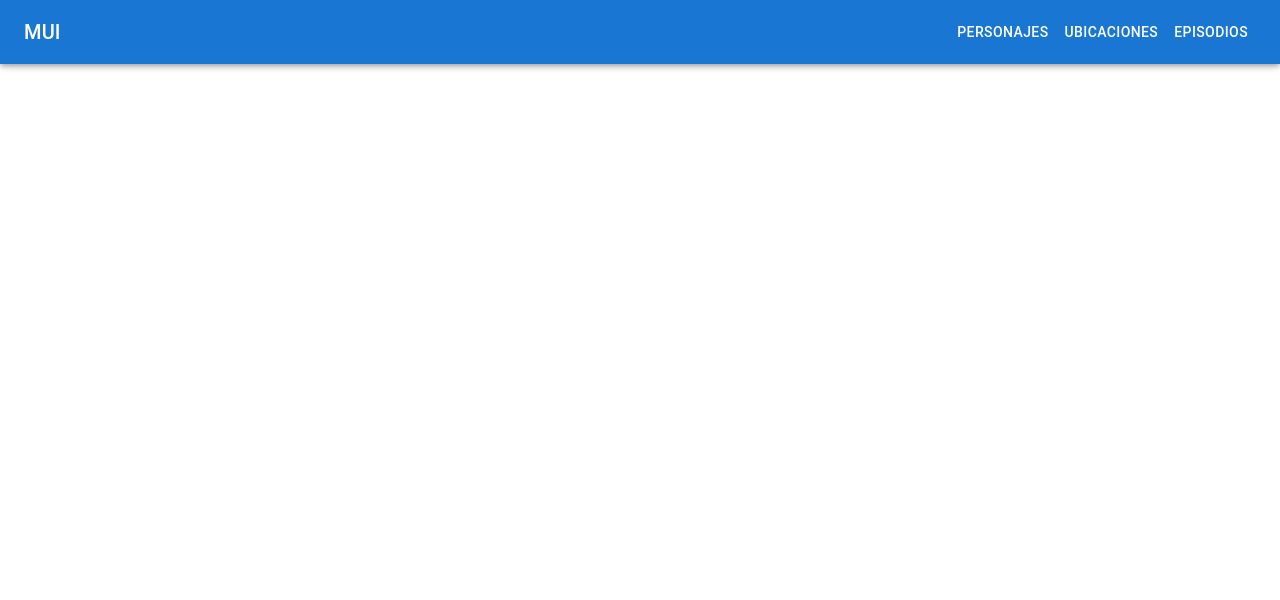
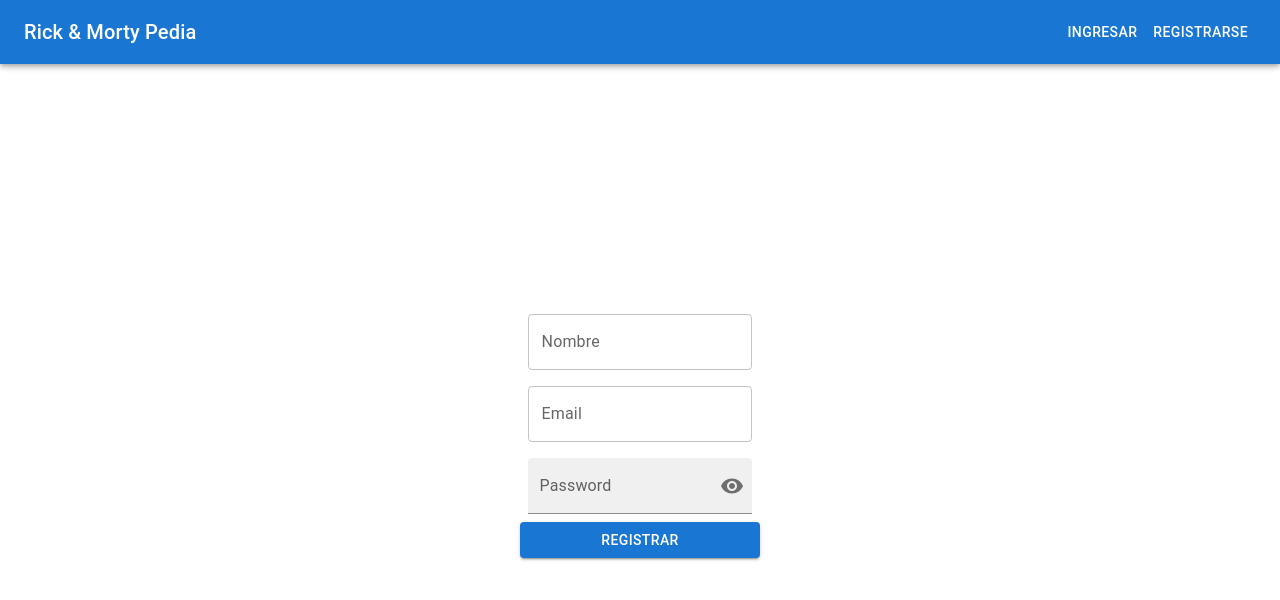
Before and after one commit to SebastianLunar/front4, a React (Vite) app: page /signup in a window 1280 px wide. Shown: the top 600 px of the page. Built offline with nearby package versions, Linux system fonts and the light colour scheme.

Commit message:
rutas publicas-privadas

```diff
--- /dev/null
+++ b/src/components/LogIn.jsx
@@ -0,0 +1,116 @@
+import { Visibility, VisibilityOff } from '@mui/icons-material'
+import {
+  Button,
+  Container,
+  FilledInput,
+  FormControl,
+  IconButton,
+  InputAdornment,
+  InputLabel,
+  TextField
+} from '@mui/material'
+import React, { useContext, useEffect, useState } from 'react'
+import { useNavigate } from 'react-router-dom'
+import { getData } from '../helpers/getData'
+import { AppContext } from '../context/userContext'
+
+const LogIn = ({ setAutenticado }) => {
+  const [showPassword, setShowPassword] = useState(false)
+  const [usuarios, setUsuarios] = useState([])
+  const [email, setEmail] = useState('')
+  const [password, setPassword] = useState('')
+  const navigate = useNavigate()
+  const { context, setContext } = useContext(AppContext)
+
+  const handleClickShowPassword = () => setShowPassword(show => !show)
+
+  const handleMouseDownPassword = event => {
+    event.preventDefault()
+  }
+  const handleMouseUpPassword = event => {
+    event.preventDefault()
+  }
+
+  const handleSubmit = event => {
+    event.preventDefault()
+
+    const user = usuarios.find(usuario => usuario.email === email)
+    if (user) {
+      if (user.password === password) {
+        alert('Bienvenido')
+        setAutenticado(true)
+        setContext(user)
+        navigate('/characters')
+      } else {
+        alert('Contraseña incorrecta')
+      }
+    }
+  }
+
+  useEffect(() => {
+    const getUsers = async () => {
+      const users = await getData('http://localhost:3000/usuarios')
+      setUsuarios(users)
+    }
+
+    getUsers()
+  }, [])
+
+  return (
+    <Container
+      sx={{
+        height: 'calc(100vh - 4rem)',
+        display: 'flex',
+        justifyContent: 'center',
+        alignItems: 'center'
+      }}
+    >
+      <form
+        style={{ display: 'flex', flexDirection: 'column' }}
+        onSubmit={handleSubmit}
+      >
+        <FormControl sx={{ m: 1, width: '25ch' }} variant='filled'>
+          <TextField
+            label='Email'
+            id='email'
+            value={email}
+            onChange={event => {
+              setEmail(event.target.value)
+            }}
+          />
+        </FormControl>
+        <FormControl sx={{ m: 1, width: '25ch' }} variant='filled'>
+          <InputLabel htmlFor='filled-adornment-password'>Password</InputLabel>
+          <FilledInput
+            id='filled-adornment-password'
+            type={showPassword ? 'text' : 'password'}
+            value={password}
+            onChange={event => {
+              setPassword(event.target.value)
+            }}
+            endAdornment={
+              <InputAdornment position='end'>
+                <IconButton
+                  aria-label={
+                    showPassword ? 'hide the password' : 'display the password'
+                  }
+                  onClick={handleClickShowPassword}
+                  onMouseDown={handleMouseDownPassword}
+                  onMouseUp={handleMouseUpPassword}
+                  edge='end'
+                >
+                  {showPassword ? <VisibilityOff /> : <Visibility />}
+                </IconButton>
+              </InputAdornment>
+            }
+          />
+        </FormControl>
+        <Button type='submit' variant='contained'>
+          Ingresar
+        </Button>
+      </form>
+    </Container>
+  )
+}
+
+export default LogIn
--- a/src/components/NavBar.jsx
+++ b/src/components/NavBar.jsx
@@ -24,41 +24,58 @@ import Button from '@mui/material/Button'
 import { NavLink } from 'react-router-dom'
 
 const drawerWidth = 240
-const navItems = [
-  {
-    id: 1,
-    name: 'Personajes',
-    path: '/characters'
-  },
-  {
-    id: 2,
-    name: 'Ubicaciones',
-    path: '/locations'
-  },
-  {
-    id: 3,
-    name: 'Episodios',
-    path: '/episodes'
-  }
-]
 
-const NavBar = props => {
-  const { window } = props
+const NavBar = ({ autenticado, setAutenticado }) => {
   const [mobileOpen, setMobileOpen] = React.useState(false)
 
   const handleDrawerToggle = () => {
     setMobileOpen(prevState => !prevState)
   }
 
+  const navItems = [
+    {
+      id: 1,
+      name: 'Personajes',
+      path: '/characters',
+      show: autenticado
+    },
+    {
+      id: 2,
+      name: 'Ubicaciones',
+      path: '/locations',
+      show: autenticado
+    },
+    {
+      id: 3,
+      name: 'Episodios',
+      path: '/episodes',
+      show: autenticado
+    },
+    {
+      id: 4,
+      name: 'Ingresar',
+      path: '/login',
+      show: true
+    },
+    {
+      id: 5,
+      name: 'Registrarse',
+      path: '/signup',
+      show: true
+    }
+  ]
+
   const drawer = (
     <Box onClick={handleDrawerToggle} sx={{ textAlign: 'center' }}>
       <Typography variant='h6' sx={{ my: 2 }}>
-        MUI
+        Rick & Morty Pedia
       </Typography>
       <Divider />
       <List>
-        {navItems.map(item => (
-          <NavLink to={item.path}>
+        {navItems
+          .filter(ruta => ruta.show)
+          .map(item => (
+            <NavLink to={item.path} key={item.id}>
               <ListItem key={item.id} disablePadding>
                 <ListItemButton sx={{ textAlign: 'center' }}>
                   <ListItemText primary={item.name} />
@@ -69,9 +86,6 @@ const NavBar = props => {
       </List>
     </Box>
   )
-
-  const container =
-    window !== undefined ? () => window().document.body : undefined
 
   return (
     <Box sx={{ display: 'flex', mb: 8 }}>
@@ -92,13 +106,15 @@ const NavBar = props => {
             component='div'
             sx={{ flexGrow: 1, display: { xs: 'none', sm: 'block' } }}
           >
-            MUI
+            Rick & Morty Pedia
           </Typography>
           <Box sx={{ display: { xs: 'none', sm: 'block' } }}>
-            {navItems.map(item => (
+            {navItems
+              .filter(ruta => ruta.show)
+              .map(item => (
                 // <a href={item} />
                 // <Link to={item} />
-              <NavLink to={item.path}>
+                <NavLink to={item.path} key={item.id}>
                   <Button key={item.id} sx={{ color: '#fff' }}>
                     {item.name}
                   </Button>
@@ -109,7 +125,6 @@ const NavBar = props => {
       </AppBar>
       <nav>
         <Drawer
-          container={container}
           variant='temporary'
           open={mobileOpen}
           onClose={handleDrawerToggle}
--- /dev/null
+++ b/src/components/SignUp.jsx
@@ -0,0 +1,117 @@
+import { Visibility, VisibilityOff } from '@mui/icons-material'
+import {
+  Button,
+  Container,
+  FilledInput,
+  FormControl,
+  IconButton,
+  InputAdornment,
+  InputLabel,
+  TextField
+} from '@mui/material'
+import React, { useState } from 'react'
+import { postData } from '../helpers/postData'
+import { useNavigate } from 'react-router-dom'
+
+const SignUp = () => {
+  const [showPassword, setShowPassword] = useState(false)
+  const [nombre, setNombre] = useState('')
+  const [email, setEmail] = useState('')
+  const [password, setPassword] = useState('')
+  const navigate = useNavigate()
+
+  const handleClickShowPassword = () => setShowPassword(show => !show)
+
+  const handleMouseDownPassword = event => {
+    event.preventDefault()
+  }
+  const handleMouseUpPassword = event => {
+    event.preventDefault()
+  }
+
+  const handleSubmit = async event => {
+    event.preventDefault()
+    const newUser = {
+      id: crypto.randomUUID(),
+      nombre,
+      email,
+      password
+    }
+
+    const result = await postData('http://localhost:3000/usuarios', newUser)
+    if (result === 201) {
+      alert('Usuario creado exitosamente')
+      navigate('/login')
+    } else {
+      alert('Hubo un error al crear el usuario')
+    }
+  }
+
+  return (
+    <Container
+      sx={{
+        height: 'calc(100vh - 4rem)',
+        display: 'flex',
+        justifyContent: 'center',
+        alignItems: 'center'
+      }}
+    >
+      <form
+        style={{ display: 'flex', flexDirection: 'column' }}
+        onSubmit={handleSubmit}
+      >
+        <FormControl sx={{ m: 1, width: '25ch' }} variant='filled'>
+          <TextField
+            label='Nombre'
+            id='nombre'
+            value={nombre}
+            onChange={event => {
+              setNombre(event.target.value)
+            }}
+          />
+        </FormControl>
+        <FormControl sx={{ m: 1, width: '25ch' }} variant='filled'>
+          <TextField
+            label='Email'
+            id='email'
+            value={email}
+            onChange={event => {
+              setEmail(event.target.value)
+            }}
+          />
+        </FormControl>
+        <FormControl sx={{ m: 1, width: '25ch' }} variant='filled'>
+          <InputLabel htmlFor='filled-adornment-password'>Password</InputLabel>
+          <FilledInput
+            id='filled-adornment-password'
+            type={showPassword ? 'text' : 'password'}
+            value={password}
+            onChange={event => {
+              setPassword(event.target.value)
+            }}
+            endAdornment={
+              <InputAdornment position='end'>
+                <IconButton
+                  aria-label={
+                    showPassword ? 'hide the password' : 'display the password'
+                  }
+                  onClick={handleClickShowPassword}
+                  onMouseDown={handleMouseDownPassword}
+                  onMouseUp={handleMouseUpPassword}
+                  edge='end'
+                >
+                  {showPassword ? <VisibilityOff /> : <Visibility />}
+                </IconButton>
+              </InputAdornment>
+            }
+          />
+        </FormControl>
+        <Button type='submit' variant='contained'>
+          Registrar
+        </Button>
+      </form>
+    </Container>
+  )
+}
+
+export default SignUp
--- /dev/null
+++ b/src/context/userContext.js
@@ -0,0 +1,3 @@
+import { createContext } from "react";
+
+export const AppContext = (createContext())
--- /dev/null
+++ b/src/helpers/getData.js
@@ -0,0 +1,5 @@
+export const getData = async (url) => {
+  const response = await fetch(url)
+  const data = await response.json()
+  return data
+}
--- /dev/null
+++ b/src/helpers/postData.js
@@ -0,0 +1,10 @@
+export const postData = async (url, data) => {
+  const response = await fetch(url, {
+    method: 'POST',
+    headers: {
+      'Content-Type': 'application/json',
+    },
+    body: JSON.stringify(data),
+  });
+  return response.status
+}
--- a/src/routes/AppRouter.jsx
+++ b/src/routes/AppRouter.jsx
@@ -1,29 +1,50 @@
-import React, { lazy, Suspense } from 'react'
+import React, { lazy, Suspense, useState } from 'react'
 import { BrowserRouter, Route, Routes } from 'react-router'
 import NavBar from '../components/NavBar'
+import { AppContext } from '../context/userContext'
+import Private from './Private'
+import Available from './Available'
 
 const Home = lazy(() => import('../components/Home'))
-const Characters = lazy(() => import('../components/Characters'))
-const CharacterDetail = lazy(() => import('../components/CharacterDetail'))
-const Locations = lazy(() => import('../components/Locations'))
-const Episodes = lazy(() => import('../components/Episodes'))
-const LocationDetail = lazy(() => import('../components/LocationDetail'))
+const SignUp = lazy(() => import('../components/SignUp'))
+const LogIn = lazy(() => import('../components/LogIn'))
 
 const AppRouter = () => {
+  const [autenticado, setAutenticado] = useState(false)
+  const [context, setContext] = useState({})
+
   return (
+    <AppContext.Provider
+      value={{
+        context,
+        setContext
+      }}
+    >
       <BrowserRouter>
-      <NavBar />
+        <NavBar autenticado={autenticado} setAutenticado={setAutenticado} />
         <Suspense fallback={<div>Loading...</div>}>
           <Routes>
+            {/* Rutas Públicas */}
             <Route path='/' element={<Home />} />
-          <Route path='/characters' element={<Characters />} />
-          <Route path='/characters/:charID' element={<CharacterDetail />} />
-          <Route path='/locations' element={<Locations />} />
-          <Route path='/locations/:locationID' element={<LocationDetail />} />
-          <Route path='/episodes' element={<Episodes />} />
+            <Route path='/signup' element={<SignUp />} />
+            <Route
+              path='/login'
+              element={<LogIn setAutenticado={setAutenticado} />}
+            />
+
+            {/* Rutas Privadas */}
+            <Route
+              path='/*'
+              element={
+                <Private autenticado={autenticado}>
+                  <Available />
+                </Private>
+              }
+            />
           </Routes>
         </Suspense>
       </BrowserRouter>
+    </AppContext.Provider>
   )
 }
 
--- /dev/null
+++ b/src/routes/Available.jsx
@@ -0,0 +1,23 @@
+import React, { lazy, Suspense } from 'react'
+import { Route, Routes } from 'react-router-dom'
+const Characters = lazy(() => import('../components/Characters'))
+const CharacterDetail = lazy(() => import('../components/CharacterDetail'))
+const Locations = lazy(() => import('../components/Locations'))
+const Episodes = lazy(() => import('../components/Episodes'))
+const LocationDetail = lazy(() => import('../components/LocationDetail'))
+
+const Available = () => {
+  return (
+    <Suspense fallback={<div>Loading...</div>}>
+      <Routes>
+        <Route path='/characters' element={<Characters />} />
+        <Route path='/characters/:charID' element={<CharacterDetail />} />
+        <Route path='/locations' element={<Locations />} />
+        <Route path='/locations/:locationID' element={<LocationDetail />} />
+        <Route path='/episodes' element={<Episodes />} />
+      </Routes>
+    </Suspense>
+  )
+}
+
+export default Available
--- /dev/null
+++ b/src/routes/Private.jsx
@@ -0,0 +1,8 @@
+import React from 'react'
+import { Navigate } from 'react-router-dom'
+
+const Private = ({ autenticado, children }) => {
+  return autenticado ? children : <Navigate to='/' />
+}
+
+export default Private
```
Also changed, not shown: src/components/Characters.jsx (+7 -2 lines), src/data/data.json (added, +22 -0 lines). Lines whose indentation alone changed are shown as unchanged.
